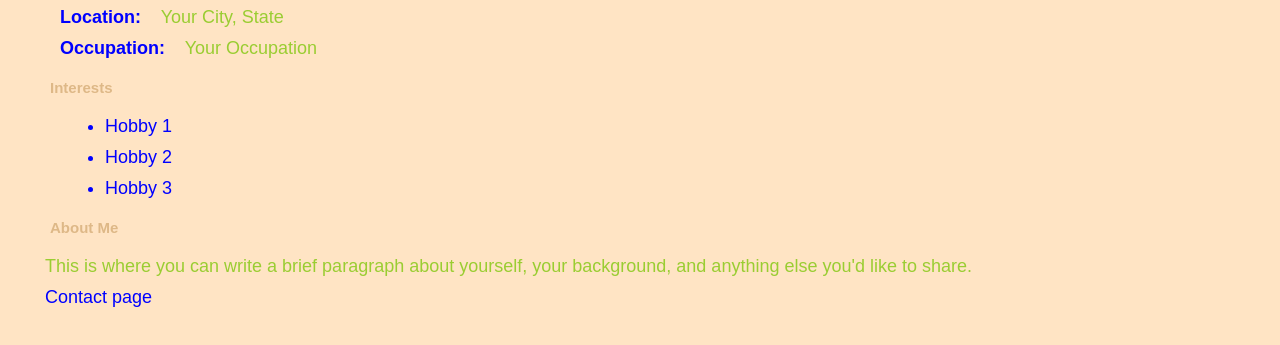
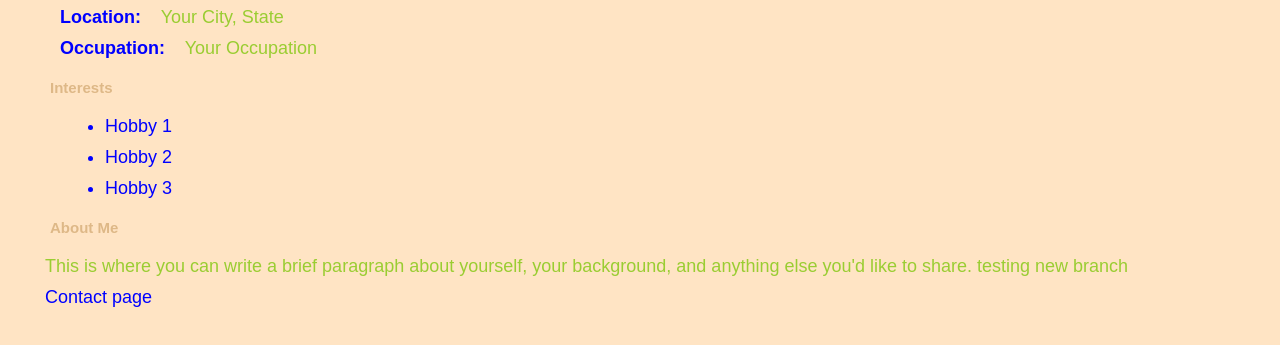
Before and after one commit to pandaloves/Grupp-3-Git-project, a plain HTML site: page index.html in a window 1280 px wide. Shown: the part 77-422 px from the top of the page. Drawn offline with Linux system fonts and the light colour scheme.

Commit message:
new text

```diff
--- a/index.html
+++ b/index.html
@@ -21,7 +21,9 @@
 </ul>
 
 <h2>About Me</h2>
-<p>This is where you can write a brief paragraph about yourself, your background, and anything else you'd like to share.</p>
+<p>This is where you can write a brief paragraph about yourself, your background, and anything else you'd like to share.
+  testing new branch
+</p>
 
 <footer>Contact page</footer>
 
```
